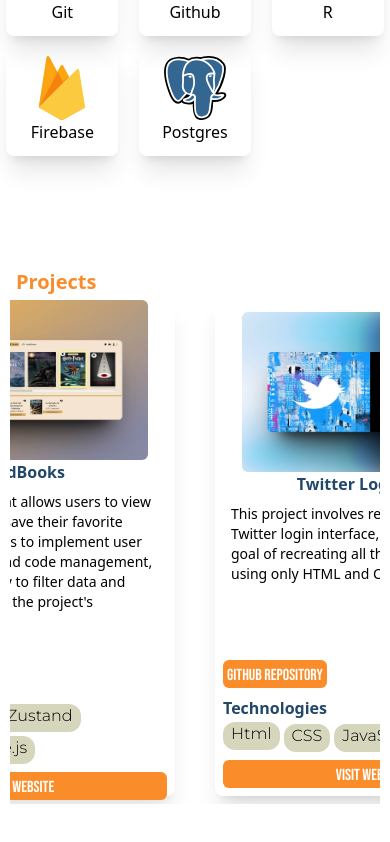
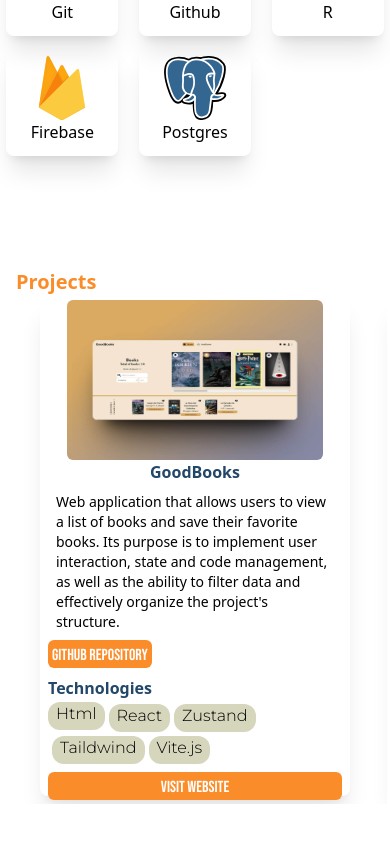
Before and after one commit to Leslie-L/PortafolioProfesional, a React (Vite) app in the folder PortafolioPorfesional/: page / in a window 390 px wide. Shown: the part 1548-2390 px from the top of the page. Built offline with nearby package versions, Linux system fonts and the light colour scheme.

Commit message:
fix bug scrollbar

```diff
--- a/PortafolioPorfesional/src/Components/Home/index.jsx
+++ b/PortafolioPorfesional/src/Components/Home/index.jsx
@@ -11,7 +11,7 @@
             <section className='mt-28'>
                 <img className='w-72 h-80 rounded-md shadow-lg' src="https://images.pexels.com/photos/1181673/pexels-photo-1181673.jpeg?auto=compress&cs=tinysrgb&w=1260&h=750&dpr=1" alt="My photo" />
                 <div className='w-72 flex justify-center gap-4 mt-4'>
-                    <a href=""><FontAwesomeIcon className='w-8 h-8' icon={faGithub} /></a>
+                    <a href="https://github.com/Leslie-L"><FontAwesomeIcon className='w-8 h-8' icon={faGithub} /></a>
                     <a href=""><FontAwesomeIcon className='w-8 h-8' icon={faTwitter} /></a>
                     <a href=""><FontAwesomeIcon className='w-8 h-8' icon={faLinkedin} /></a>
                     <a href=""><FontAwesomeIcon className='w-8 h-8' icon={faEnvelope} /></a>
--- a/PortafolioPorfesional/src/Components/Projects/index.jsx
+++ b/PortafolioPorfesional/src/Components/Projects/index.jsx
@@ -8,7 +8,7 @@
                 <h2 className='justify-self-start px-4 font-beba font-bold text-xl text-orange'>{projectInfo.TITLE}</h2>
             </div>
             <div className="w-full flex justify-center">
-                <div className="w-[95%] overflow-x-auto snap-x snap-mandatory  flex space-x-10 items-center justify-center">
+                <div className="pl-96 w-[95%] overflow-x-auto snap-x snap-mandatory  flex space-x-10 items-center justify-center md:pl-0">
                     {
                         projects.map(project=>{
                             return <ProjectCard key={project.title} props={project}/>
```
